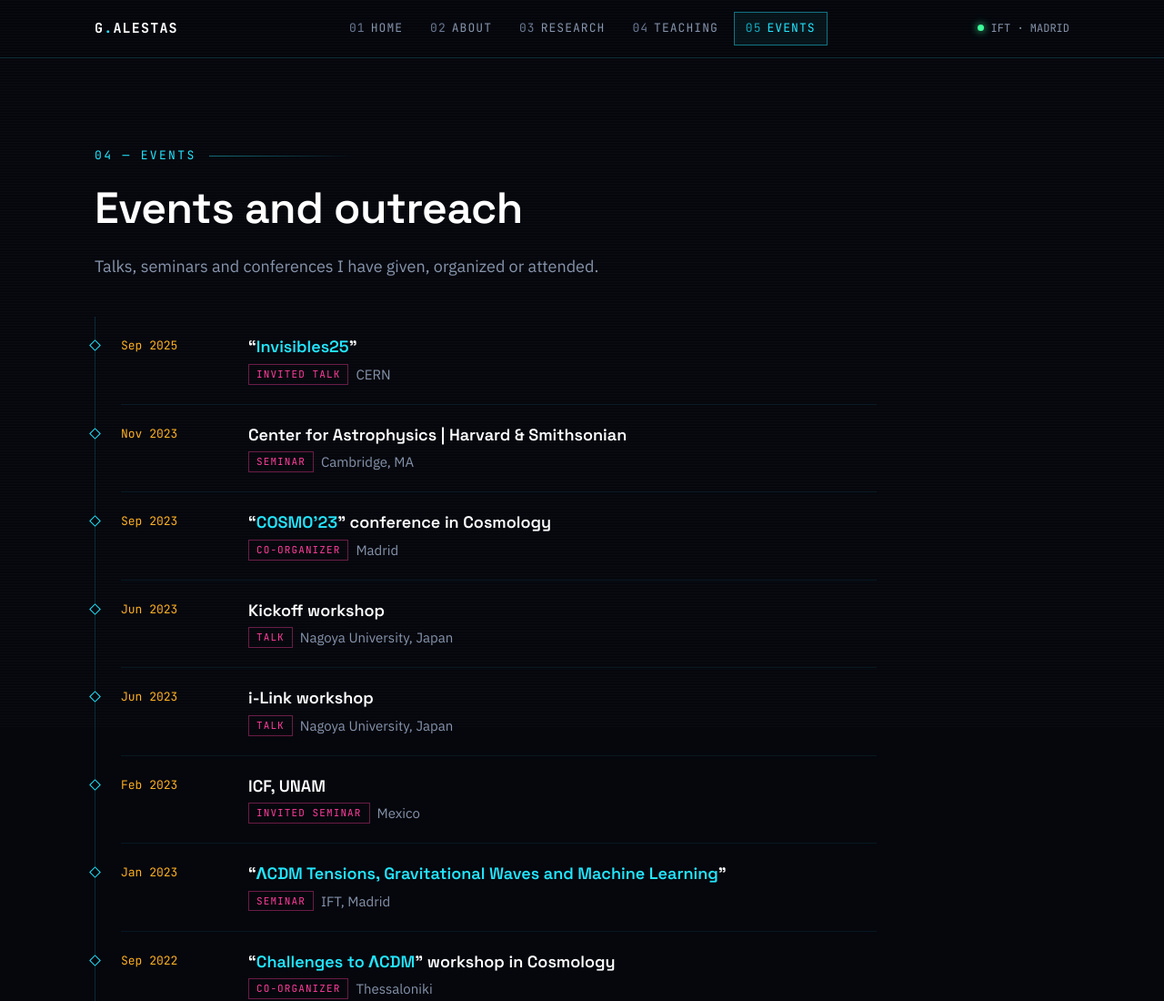
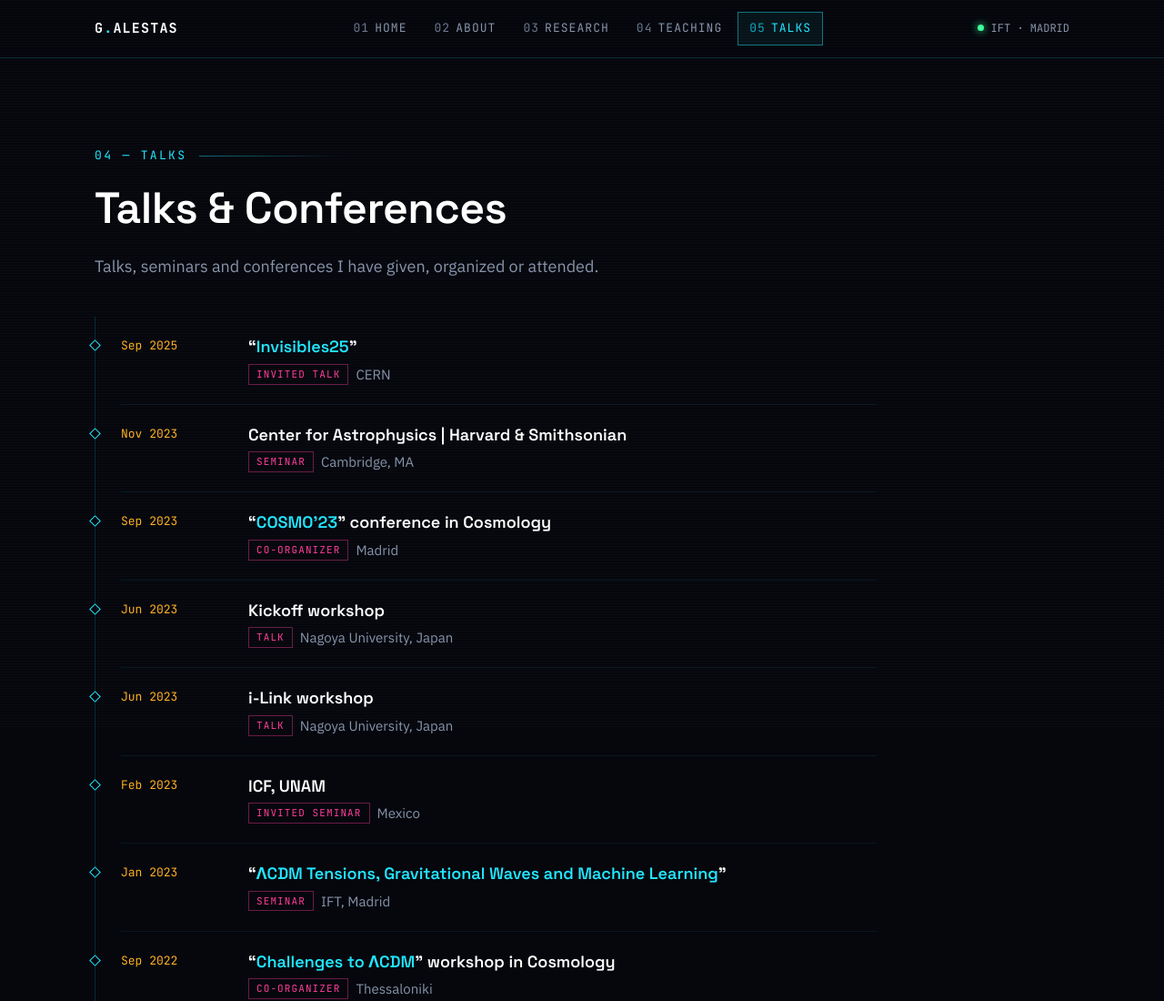
Before and after one commit to GeorgeAlestas/georgealestas.github.io, a plain HTML site: page outreach.html in a window 1280 px wide. Shown: the top 1100 px of the page at 91% size. Drawn offline with Linux system fonts and the light colour scheme.

Commit message:
Rename Events to Talks; retitle the page Talks & Conferences
Co-Authored-By: Claude Opus 5.5 <noreply@anthropic.com>

```diff
--- a/outreach.html
+++ b/outreach.html
@@ -3,8 +3,8 @@
 <head>
     <meta charset="utf-8">
     <meta name="viewport" content="width=device-width, initial-scale=1">
-    <title>Events &amp; Outreach | Dr. George Alestas</title>
-    <meta name="description" content="Talks, seminars and conferences organized by George Alestas.">
+    <title>Talks &amp; Conferences | Dr. George Alestas</title>
+    <meta name="description" content="Talks, seminars and conferences given, organized or attended by George Alestas.">
     <meta name="author" content="George Alestas">
     <meta name="theme-color" content="#05070d">
 
@@ -28,7 +28,7 @@
                 <li><a href="index.html#about"><b>02</b>About</a></li>
                 <li><a href="index.html#research"><b>03</b>Research</a></li>
                 <li><a href="teaching.html"><b>04</b>Teaching</a></li>
-                <li><a href="outreach.html" class="is-current"><b>05</b>Events</a></li>
+                <li><a href="outreach.html" class="is-current"><b>05</b>Talks</a></li>
                 </ul>
             </nav>
             <span class="hdr__status">IFT &middot; MADRID</span>
@@ -39,8 +39,8 @@
     <main>
     <section class="section section--page">
         <div class="wrap">
-            <p class="label">04 &mdash; Events</p>
-            <h2>Events and outreach</h2>
+            <p class="label">04 &mdash; Talks</p>
+            <h2>Talks &amp; Conferences</h2>
             <p class="section__intro">Talks, seminars and conferences I have given, organized or attended.</p>
             <ul class="timeline">
                     <li>
```
Also changed, not shown: index.html (+1 -1 lines), teaching.html (+1 -1 lines).
